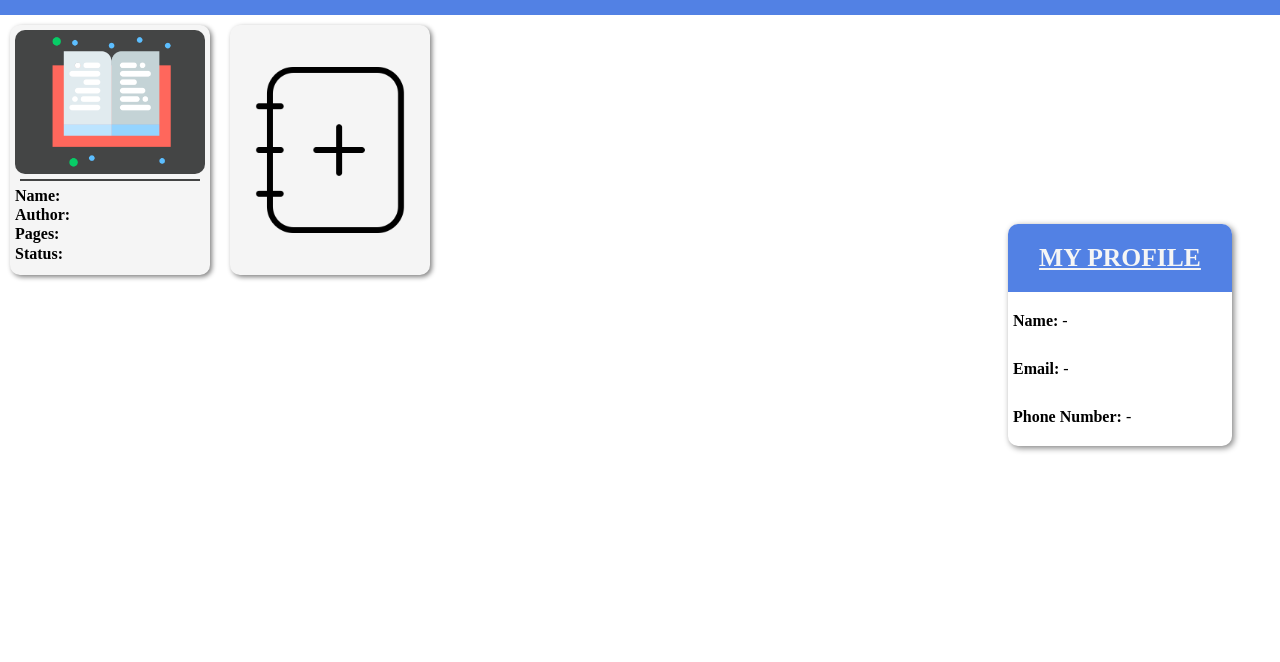
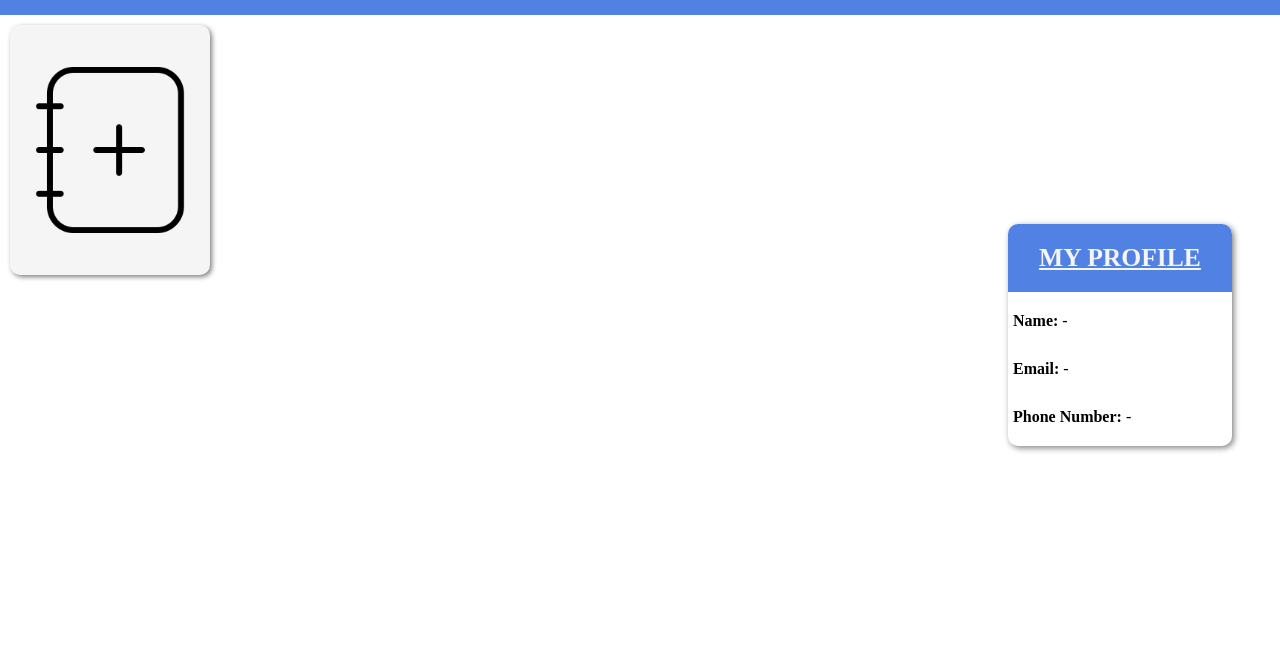
Before and after one commit to HammadAli132/Library-Sytem, a plain HTML site: page index.html in a window 1280 px wide. Shown: the part 65-727 px from the top of the page. Drawn offline with Linux system fonts and the light colour scheme.

Commit message:
Removed the book-card from HTML

```diff
--- a/index.html
+++ b/index.html
@@ -32,28 +32,6 @@
     <main>
         <section class="grid-container">
             <div class="container">
-                <div class="book-card">
-                    <div class="card-image"></div>
-                    <div class="separator"></div>
-                    <div class="book-details">
-                        <div class="book-n">
-                            <span class="BH">Name: </span>
-                            <span class="user-BN"></span>
-                        </div>
-                        <div class="book-a">
-                            <span class="BH">Author: </span>
-                            <span class="user-BA"></span>
-                        </div>
-                        <div class="book-p">
-                            <span class="BH">Pages: </span>
-                            <span class="user-BP"></span>
-                        </div>
-                        <div class="book-s">
-                            <span class="BH">Status: </span>
-                            <span class="user-BS"></span>
-                        </div>
-                    </div>
-                </div>
                 <div id="add-book-card">
                     <div class="add-book-img"></div>
                 </div>
```
